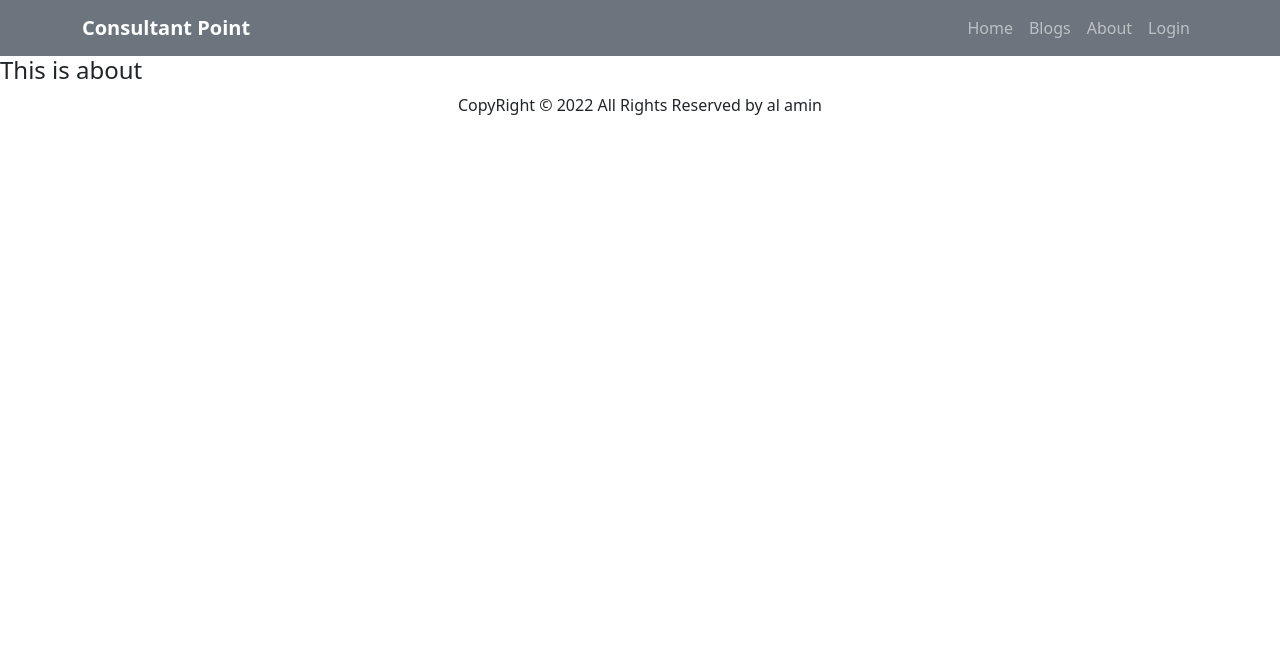
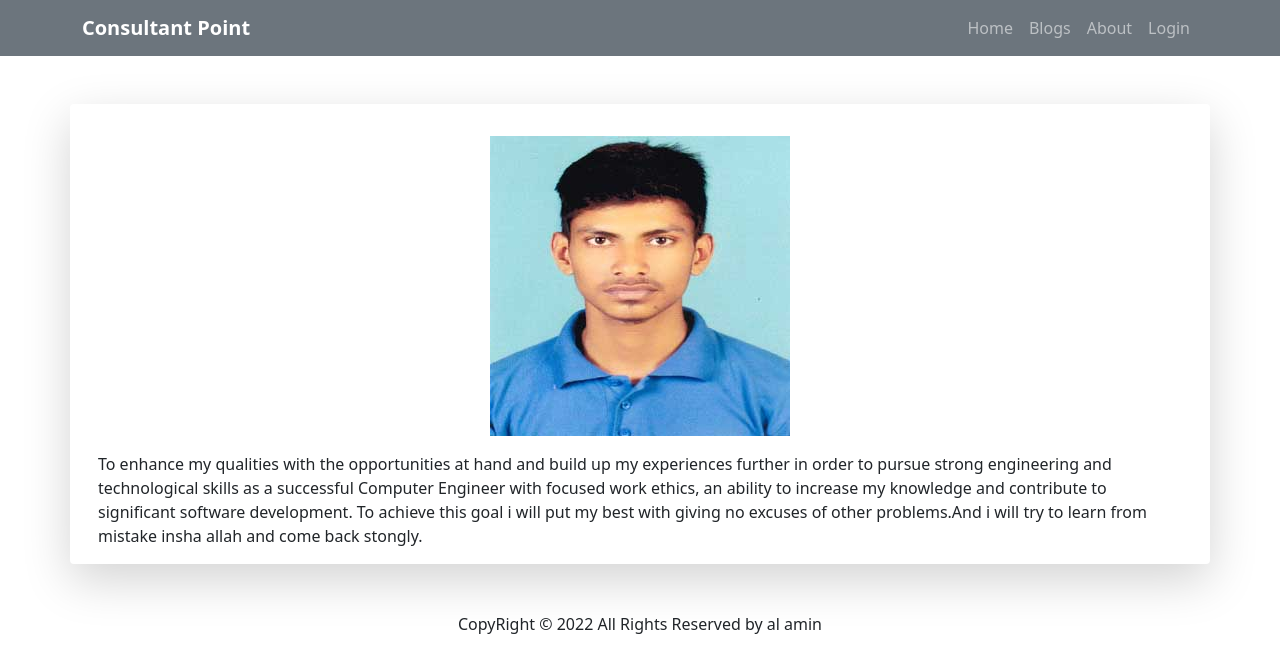
Before and after one commit to mohammad-al-amin-islam/consultant-point, a React (Create React App) app: page /about in a window 1280 px wide. Shown: the top 672 px of the page. Built offline with nearby package versions, Linux system fonts and the light colour scheme; no server answers.

Commit message:
about added

```diff
--- a/src/Pages/About/About.js
+++ b/src/Pages/About/About.js
@@ -1,9 +1,18 @@
 import React from 'react';
+import myself from '../../images/me1.jpg'
 
 const About = () => {
     return (
-        <div>
-            <h4>This is about</h4>
+        <div className='container my-5 shadow-lg rounded'>
+            <div className="card border-0">
+                <div className="card-body">
+                    <div className='my-3 text-center'>
+                        <img className='' src={myself} alt="" />
+                    </div>
+                    <p className="card-text">To enhance my qualities with the opportunities at hand and build up my experiences further in order to pursue strong engineering and technological skills as a successful Computer Engineer with focused work ethics, an ability to increase my knowledge and contribute to significant software development. To achieve this goal i will put my best with giving no excuses of other problems.And i will try to learn from mistake insha allah and come back stongly.
+                    </p>
+                </div>
+            </div>
         </div>
     );
 };
--- a/src/Pages/Shared/Footer/Footer.js
+++ b/src/Pages/Shared/Footer/Footer.js
@@ -2,7 +2,7 @@ import React from 'react';
 
 const Footer = () => {
     return (
-        <div className='text-center'>
+        <div className='text-center my-3'>
             <p >CopyRight &copy; {new Date().getFullYear()} All Rights Reserved by al amin</p>
         </div>
     );
```
Also changed, not shown: src/images/me1.jpg (added).
